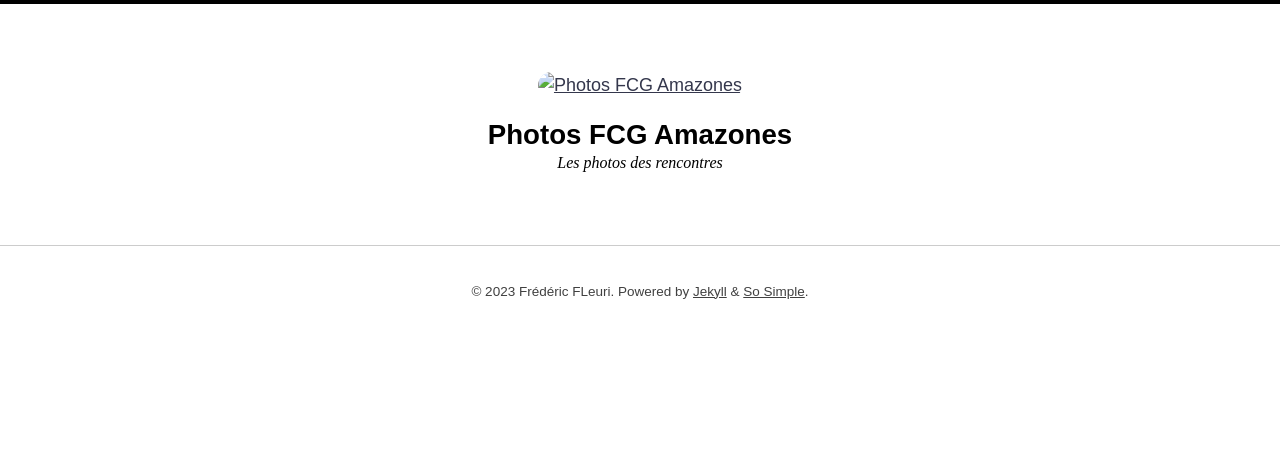
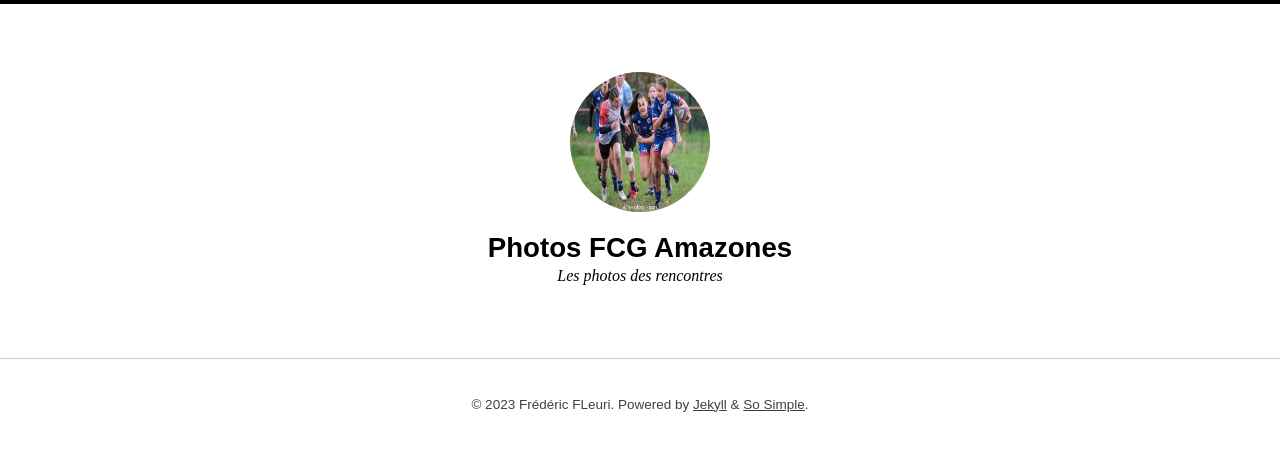
Before and after one commit to fredericfleuri/photos-amazones, a Jekyll site: the page built from index.html, in a window 1280 px wide. Shown: the top 451 px of the page. Built offline with Jekyll 4.4.1, drawn with Linux system fonts in a browser that asks for light colours; nearby versions of some CDN libraries.

Commit message:
Updating theme

```diff
--- a/_config.yml
+++ b/_config.yml
@@ -3,7 +3,7 @@
 title: Photos FCG Amazones
 locale: fr_FR
 description: Les photos des rencontres
-logo: site-logo.jpg
+logo: images/site-logo.jpg
 url: https://fredericfleuri.github.io/photos-amazones.github.io/
 
 # Jekyll configuration
```
